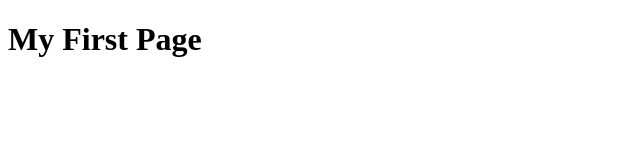
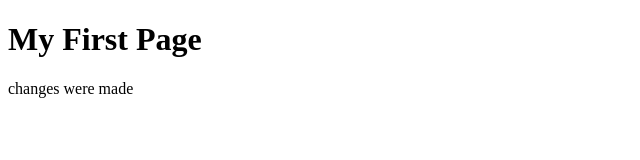
Before and after one commit to datelguy/Portfolio, a plain HTML site: page Pure_HTML/index.html in a window 1280 px wide. Shown: the whole page, without its empty margins (0-640 px from the left). Drawn offline with Linux system fonts and the light colour scheme.

Commit message:
first change

```diff
--- a/Pure_HTML/index.html
+++ b/Pure_HTML/index.html
@@ -8,5 +8,7 @@
 </head>
 <body>
     <h1>My First Page</h1>
+
+    <p>changes were made</p>
 </body>
 </html>
```
